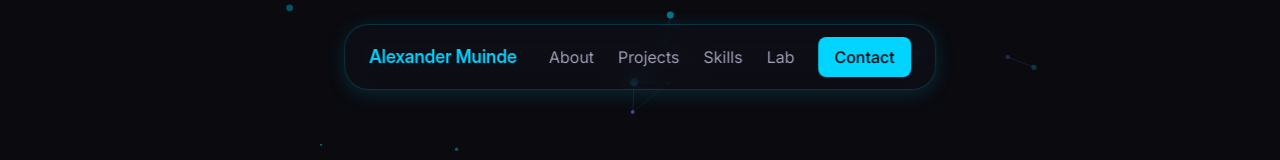
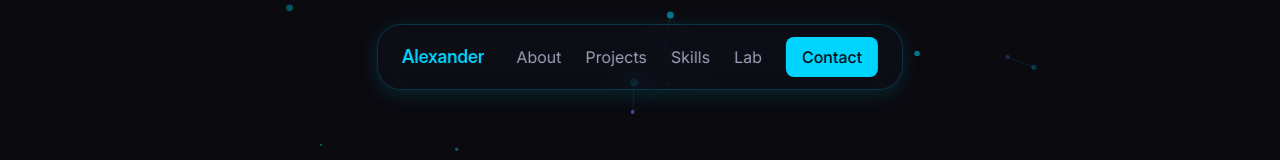
Before and after one commit to Alexander12xx/po, a website: page pages/quantum_landing_homepage.html in a window 1280 px wide. Shown: the top 160 px of the page. Drawn offline with Linux system fonts and the light colour scheme; a web font is replaced by a local one.

Commit message:
Update quantum_landing_homepage.html

```diff
--- a/pages/quantum_landing_homepage.html
+++ b/pages/quantum_landing_homepage.html
@@ -19,7 +19,7 @@
         <div class="bg-surface/20 backdrop-blur-md border border-primary/20 rounded-2xl px-6 py-3 shadow-glow-primary">
             <div class="flex items-center space-x-8">
                 <a href="quantum_landing_homepage.html" class="text-primary font-inter-display font-semibold text-lg">
-                    Alexander Muinde
+                    Alexander
                 </a>
                 <div class="hidden md:flex items-center space-x-6">
                     <a href="neural_about_personal_story.html" class="text-text-secondary hover:text-primary transition-fast">About</a>
```
